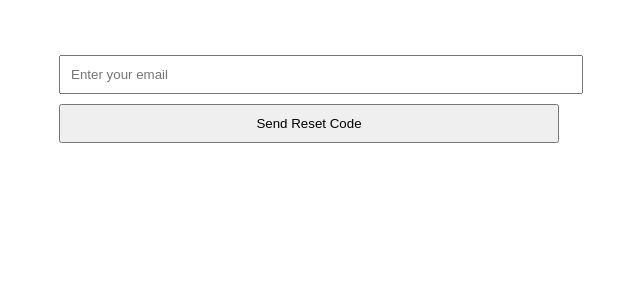
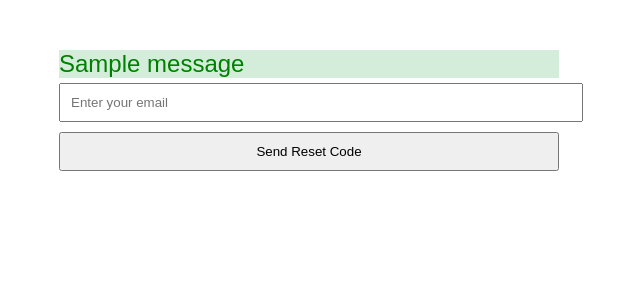
Before and after one commit to kazumaali/Sample-Login, a Flask app: page /forgot_password in a window 1280 px wide. Shown: the top 300 px of the page, without its empty margins (331-971 px from the left). Run offline with Flask 3, Linux system fonts and the light colour scheme; tables that the repository leaves empty hold one stand-in row (values such as "Sample post"); one stand-in notice (Sample message) is shown.

Commit message:
Add files via upload

```diff
--- a/templates/change_password.html
+++ b/templates/change_password.html
@@ -14,8 +14,6 @@
       {% endfor %}
     {% endif %}
   {% endwith %}
-
-
 
   <form method="POST" action="{{ url_for('change_password') }}">
     {{ form.hidden_tag() }}
@@ -37,6 +35,5 @@
     <button type="submit">Resend Code</button>
   </form>
 
-
 </body>
 </html>
--- a/templates/forgot_password.html
+++ b/templates/forgot_password.html
@@ -6,13 +6,21 @@
 </head>
 <body>
 
+  {% with messages = get_flashed_messages(with_categories=true) %}
+    {% if messages %}
+      {% for category, message in messages %}
+        <div class="message {{ category }}">{{ message }}</div>
+      {% endfor %}
+    {% endif %}
+  {% endwith %}
+
   <form method="POST">
+    <!-- Remove CSRF for forgot_password since it's causing issues -->
     <input type="email" name="email" placeholder="Enter your email" required>
     <button type="submit">Send Reset Code</button>
   </form>
 
   <div id="msg2" class="msg2">{{ msg2 }}</div>
 
-
 </body>
 </html>
```
